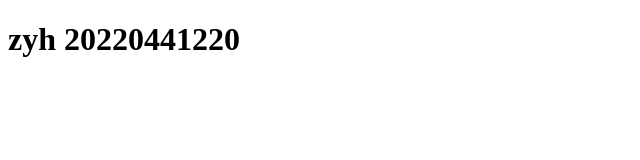
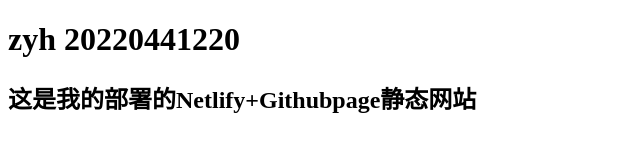
Before and after one commit to CHAO-CHAO-MA/mywebfiveshiyan.github.io, a website built with Parcel: page index.html in a window 1280 px wide. Shown: the whole page, without its empty margins (0-640 px from the left). Built offline with nearby package versions, Linux system fonts and the light colour scheme.

Commit message:
update index.html

```diff
--- a/index.html
+++ b/index.html
@@ -9,6 +9,7 @@
 
 <body>
     <h1>zyh 20220441220</h1>
+    <h2>这是我的部署的Netlify+Githubpage静态网站</h2>
     <script src="index.js"></script>
 </body>
 
```
